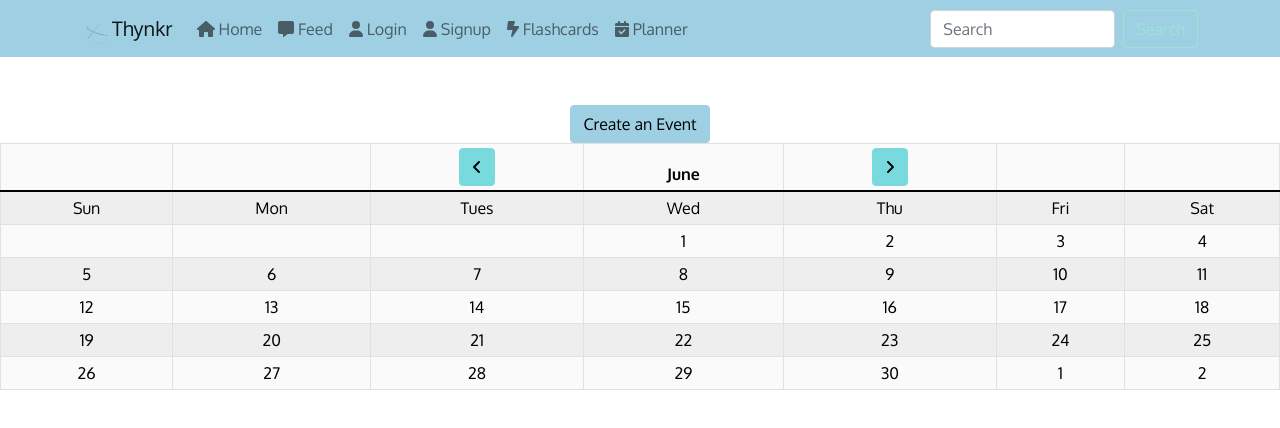
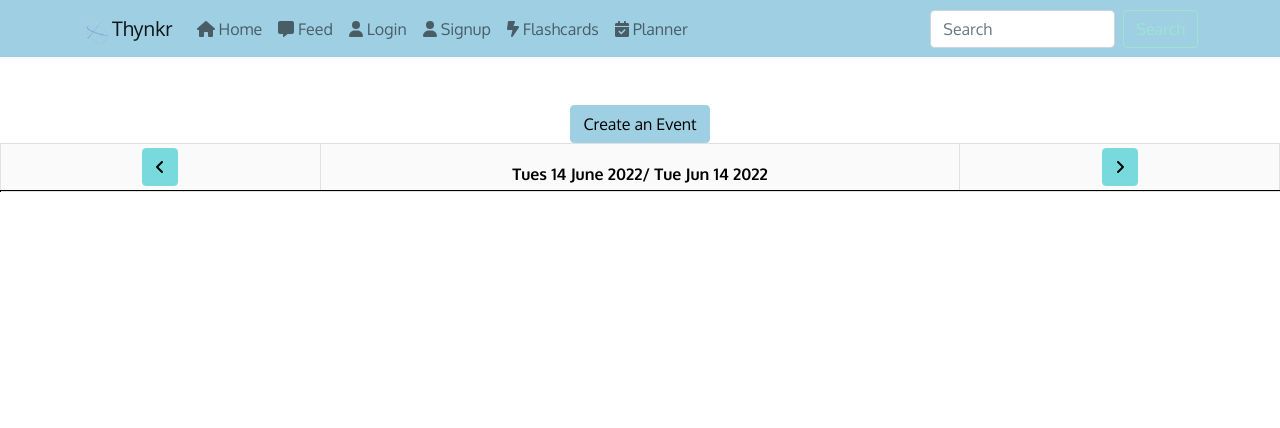
Before and after one commit to Westsi/thynkr, a React (Create React App) app in the folder frontend/web/js/: page /planner in a window 1280 px wide. Shown: the top 428 px of the page. Built offline with nearby package versions, Linux system fonts and the light colour scheme.

Commit message:
trying to add day view

```diff
--- a/frontend/web/js/src/Header.js
+++ b/frontend/web/js/src/Header.js
@@ -11,7 +11,7 @@ import { Card } from 'react-bootstrap';
 import Image from 'react-bootstrap/Image';
 
 import { FontAwesomeIcon } from '@fortawesome/react-fontawesome';
-import { faUser, faSignOutAlt, faHouse, faMessage, faBell, faBoltLightning, faCalendarCheck } from '@fortawesome/free-solid-svg-icons';
+import { faUser, faSignOutAlt, faHouse, faMessage, faBell, faBoltLightning, faCalendarCheck, faWindowRestore } from '@fortawesome/free-solid-svg-icons';
 import { getData, deleteData, postData } from './APIREQ';
 import logo from './images/logo.png';
 import { base_url } from './requestURL';
--- a/frontend/web/js/src/Planner.js
+++ b/frontend/web/js/src/Planner.js
@@ -11,6 +11,87 @@ import { Table } from 'react-bootstrap';
 import { FontAwesomeIcon } from '@fortawesome/react-fontawesome';
 import { faAngleRight, faAngleLeft } from '@fortawesome/free-solid-svg-icons';
 import { base_url } from './requestURL';
+
+
+const DayView = () => {
+    const months = [
+        "January  ",
+        "February ",
+        "March    ",
+        "April    ",
+        "May      ",
+        "June     ",
+        "July     ",
+        "August   ",
+        "September",
+        "October  ",
+        "November ",
+        "December "
+    ];
+    const daysInMonth = [31, 28, 31, 30, 31, 30, 31, 31, 30, 31, 30, 31];
+    const daysOfWeek = ["Sun", "Mon", "Tues", "Wed", "Thu", "Fri", "Sat"];
+
+    const [events, setEvents] = useState([]);
+    const [globalDate, setGlobalDate] = useState(new Date());
+    const month = globalDate.getMonth();
+    const year = globalDate.getFullYear();
+    const day = globalDate.getDate();
+    const dayOfWeek = globalDate.getDay();
+
+    return (
+        <>
+            <Table striped bordered hover size="sm" variant="light">
+                <thead>
+                    <tr>
+                        <th>
+                            <Button
+                                variant="info"
+                                onClick={() => {
+                                    const newDate = new Date();
+                                    newDate.setDate(globalDate.getDate() - 1);
+                                    newDate.setMonth(globalDate.getMonth());
+                                    newDate.setFullYear(globalDate.getFullYear());
+                                    if (globalDate.getDate() <= 1) {
+                                        newDate.setMonth(globalDate.getMonth() - 1);
+                                        newDate.setDate(daysInMonth[newDate.getMonth()]);
+                                    }
+                                    setGlobalDate(newDate);
+                                }}
+                            >
+                                <FontAwesomeIcon icon={faAngleLeft} />
+                            </Button>
+                        </th>
+                        <th width="50%">{daysOfWeek[dayOfWeek]} {day} {months[month]} {year}/ {globalDate.toDateString()}</th>
+                        <th>
+                            <Button
+                                variant="info"
+                                onClick={() => {
+                                    const newDate = new Date();
+                                    newDate.setDate(globalDate.getDate() + 1);
+                                    newDate.setMonth(globalDate.getMonth());
+                                    newDate.setFullYear(globalDate.getFullYear());
+                                    if (globalDate.getDate() >= daysInMonth[globalDate.getMonth()]) {
+                                        newDate.setMonth(globalDate.getMonth() + 1);
+                                        newDate.setDate(1);
+                                    }
+                                    setGlobalDate(newDate);
+                                }}
+                            >
+                                <FontAwesomeIcon icon={faAngleRight} />
+                            </Button>
+                        </th>
+                    </tr>
+                </thead>
+                <tbody>
+                    <tr>
+
+                    </tr>
+                </tbody>
+            </Table>
+        </>
+    );
+};
+
 
 const MonthView = () => {
     const months = [
@@ -68,9 +149,12 @@ const MonthView = () => {
                                 onClick={() => {
                                     const newDate = new Date();
                                     newDate.setMonth(globalDate.getMonth() - 1);
-                                    if (globalDate.getMonth() < 1) {
+                                    if (globalDate.getFullYear() !== newDate.getFullYear()) {
+                                        newDate.setFullYear(globalDate.getFullYear());
+                                    }
+                                    if (globalDate.getMonth() <= 0) {
+                                        newDate.setFullYear(globalDate.getFullYear() - 1);
                                         newDate.setMonth(11);
-                                        newDate.setFullYear(globalDate.getFullYear() - 1);
                                     }
                                     setGlobalDate(newDate);
                                 }}
@@ -78,16 +162,19 @@ const MonthView = () => {
                                 <FontAwesomeIcon icon={faAngleLeft} />
                             </Button>
                         </th>
-                        <th width={200}>{months[month]}</th>
+                        <th width="50%">{months[month]} {year}</th>
                         <th>
                             <Button
                                 variant="info"
                                 onClick={() => {
                                     const newDate = new Date();
                                     newDate.setMonth(globalDate.getMonth() + 1);
+                                    if (globalDate.getFullYear() !== newDate.getFullYear()) {
+                                        newDate.setFullYear(globalDate.getFullYear());
+                                    }
                                     if (globalDate.getMonth() >= 11) {
+                                        newDate.setFullYear(globalDate.getFullYear() + 1);
                                         newDate.setMonth(0);
-                                        newDate.setFullYear(globalDate.getFullYear() + 1);
                                     }
                                     setGlobalDate(newDate);
                                 }}
@@ -116,7 +203,7 @@ const MonthView = () => {
                                     {" "}
                                     {days.slice(index - 5, index + 2).map((day, index2) => {
                                         return (
-                                            <td key={index2} onClick={() => {console.log(day); alert(day)}}>{day}</td>
+                                            <td key={index2} onClick={() => { console.log(day); alert(day) }}>{day}</td>
                                         );
                                     })}
                                 </tr>
@@ -133,7 +220,6 @@ const MonthView = () => {
 
 
 const Planner = () => {
-    const [events, setEvents] = useState([]);
     const [loading, setLoading] = useState(false);
     const [eventName, setEventName] = useState('');
     const [eventDescription, setEventDescription] = useState('');
@@ -260,7 +346,7 @@ const Planner = () => {
                 <br />
                 <Button variant="primary" onClick={() => { setShowCreator(!showCreator) }}>Create an Event</Button>
             </div>
-            <MonthView />
+            <DayView />
         </>
     )
 };
--- a/frontend/web/js/src/requestURL.js
+++ b/frontend/web/js/src/requestURL.js
@@ -1 +1 @@
-export const base_url = 'http://192.168.1.207:5000';
+export const base_url = 'http://localhost:5000';
```
Also changed, not shown: 1 other file (tests, documents, lock files or other folders).
